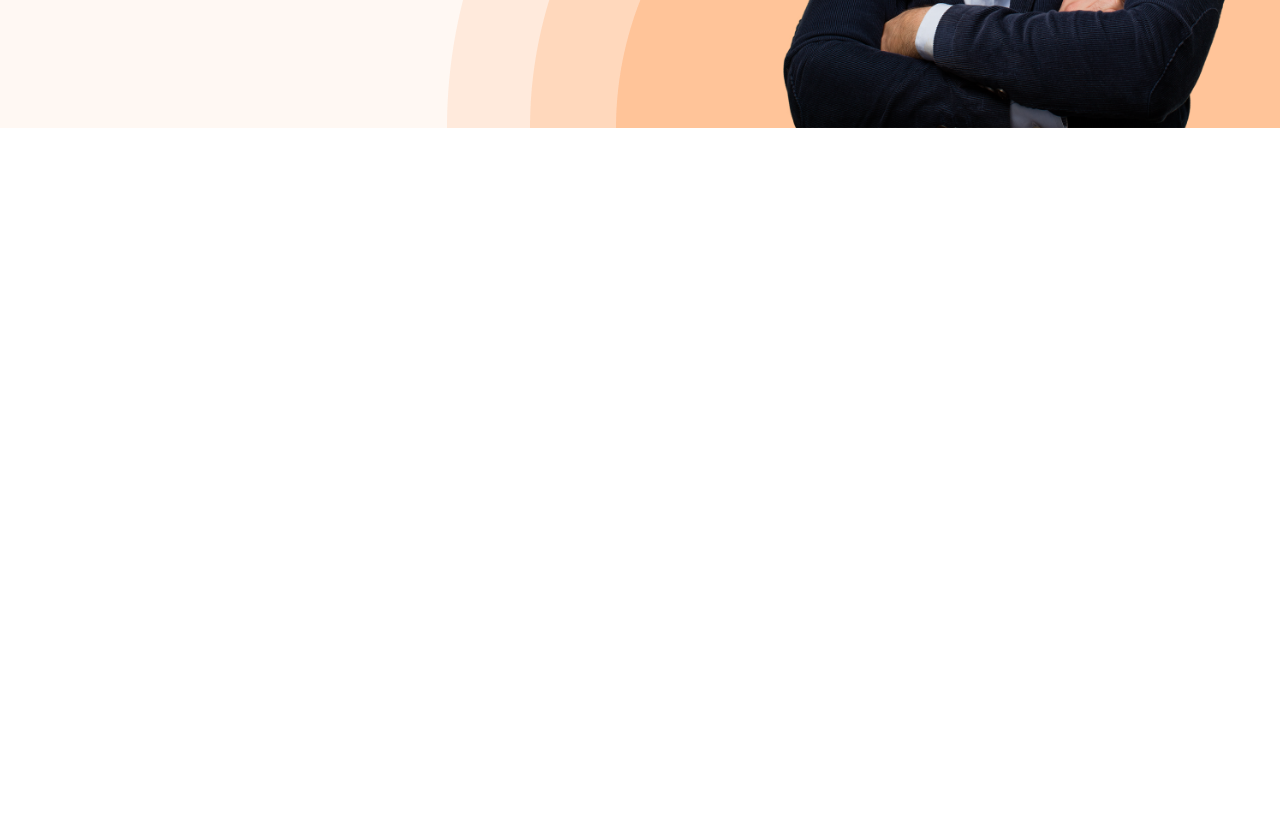
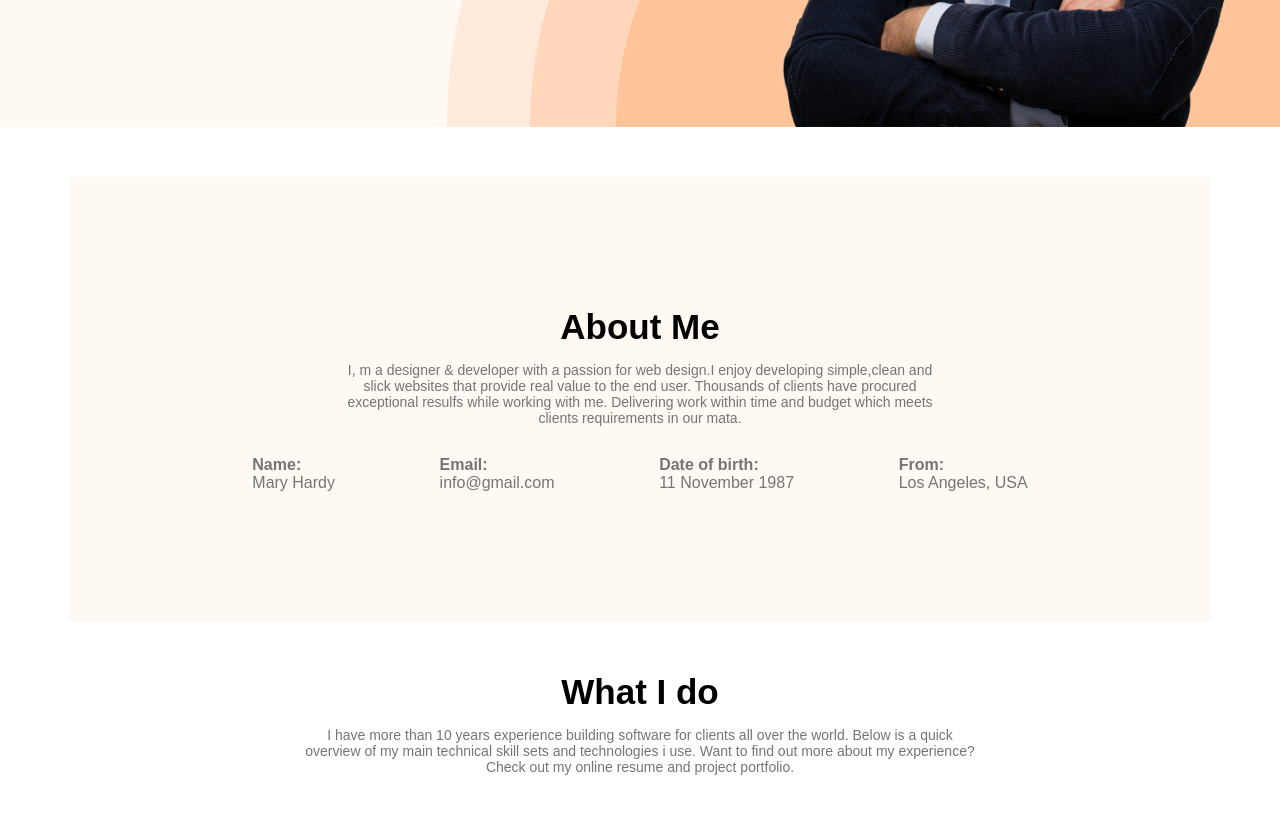
Before and after one commit to ahmedsayed23/portfolio-website, a plain HTML site: page index.html in a window 1280 px wide. Shown: the part 540-1354 px from the top of the page. Before the commit the page ends 800 px from the top, so only its background shows below. Drawn offline with Linux system fonts and the light colour scheme.

Commit message:
main-section

```diff
--- a/index.html
+++ b/index.html
@@ -1,14 +1,14 @@
 <!DOCTYPE html>
 <html lang="en">
+
 <head>
     <meta charset="UTF-8">
     <meta name="viewport" content="width=device-width, initial-scale=1.0">
     <title>My First Portfolio Website</title>
-    <link rel="preconnect" href="https://fonts.googleapis.com">
-    <link rel="preconnect" href="https://fonts.gstatic.com" crossorigin>
-    <link href="https://fonts.googleapis.com/css2?family=Cormorant+Garamond:ital,wght@1,300&family=Open+Sans:wght@600;700;800&family=Raleway:wght@700;800&display=swap" rel="stylesheet">
+
     <link rel="stylesheet" href="style/style.css">
 </head>
+
 <body>
     <header class="header">
         <nav>
@@ -23,18 +23,54 @@
             <div class="banner-content">
                 <h3 class="banner-text">Hi, I am</h3>
                 <h1 class="title-text">Mary Hardy</h1>
-                <p class="p-text">Shot what able cold new see hold.Friendly as an betrayed formerly <br> he. Morning because as to society behaved moments.</p>
+                <p class="p-text">Shot what able cold new see hold.Friendly as an betrayed formerly <br> he. Morning
+                    because as to society behaved moments.</p>
                 <button class="btn-text">Download CV</button>
                 <button class="btn-text">Contact</button>
             </div>
 
-                <img class="hardy-img" src="images/hardy.png" alt="">
-            </div>
+            <img class="hardy-img" src="images/hardy.png" alt="">
+        </div>
         </div>
 
     </header>
     <main>
+        <section class="about-text">
+            <h3 class="title-section">About Me</h3>
+            <p class="p-description">I, m a designer & developer with a passion for web design.I enjoy developing
+                simple,clean and <br> slick websites that provide real value to the end user. Thousands of clients have
+                procured <br>
+                exceptional resulfs while working with me. Delivering work within time and budget which meets <br>
+                clients requirements in our mata.</p>
 
+                <div class="about-info">
+                    <div class="title-info">
+                        <h4>Name:</h4>
+                        <p>Mary Hardy</p>
+                    </div>
+                    <div class="title-info">
+                        <h4>Email:</h4>
+                        <p>info@gmail.com</p>
+                    </div>
+                    <div class="title-info">
+                        <h4>Date of birth:
+                        </h4>
+                        <p>11 November 1987</p>
+                    </div>
+                    <div class="title-info">
+                        <h4>From:
+                        </h4>
+                        <p>Los Angeles, USA</p>
+                    </div>
+
+                </div>
+
+       </section>
+
+       <section class="what-section">
+        <h3 class="title-section">What I do</h3>
+            <p class="p-description">I have more than 10 years      experience building software for clients all over the world. Below is a quick <br> overview of my main technical skill sets and technologies i use. Want to find out more about my experience? <br>Check out my online resume and project portfolio.</p>
+       </section>
 
     </main>
     <footer>
@@ -42,4 +78,5 @@
     </footer>
 
 </body>
+
 </html>
--- a/style/style.css
+++ b/style/style.css
@@ -89,3 +89,38 @@ nav a {
     font-weight: 400;
     font-family: sans-serif;
 }
+/* main section */
+main{
+    max-width: 1140px;
+    margin: 0px auto;
+    margin-top: 50px;
+}
+.about-text{
+    padding: 130px;
+    font-family: sans-serif;
+    background-color: #FFF8F3;
+
+}
+.title-section{
+    font-size: 35px;
+    text-align: center;
+    padding-bottom: 15px;
+}
+.p-description{
+    font-size: 14px;
+    text-align: center;
+    font-weight: 400;
+    color: #757575;
+}
+.about-info{
+    display: flex;
+    justify-content: space-around;
+    margin-top: 30px;
+}
+.title-info{
+    color: #757575;
+}
+.what-section{
+    margin-top: 50px;
+    margin-bottom: 100px;
+}
```
